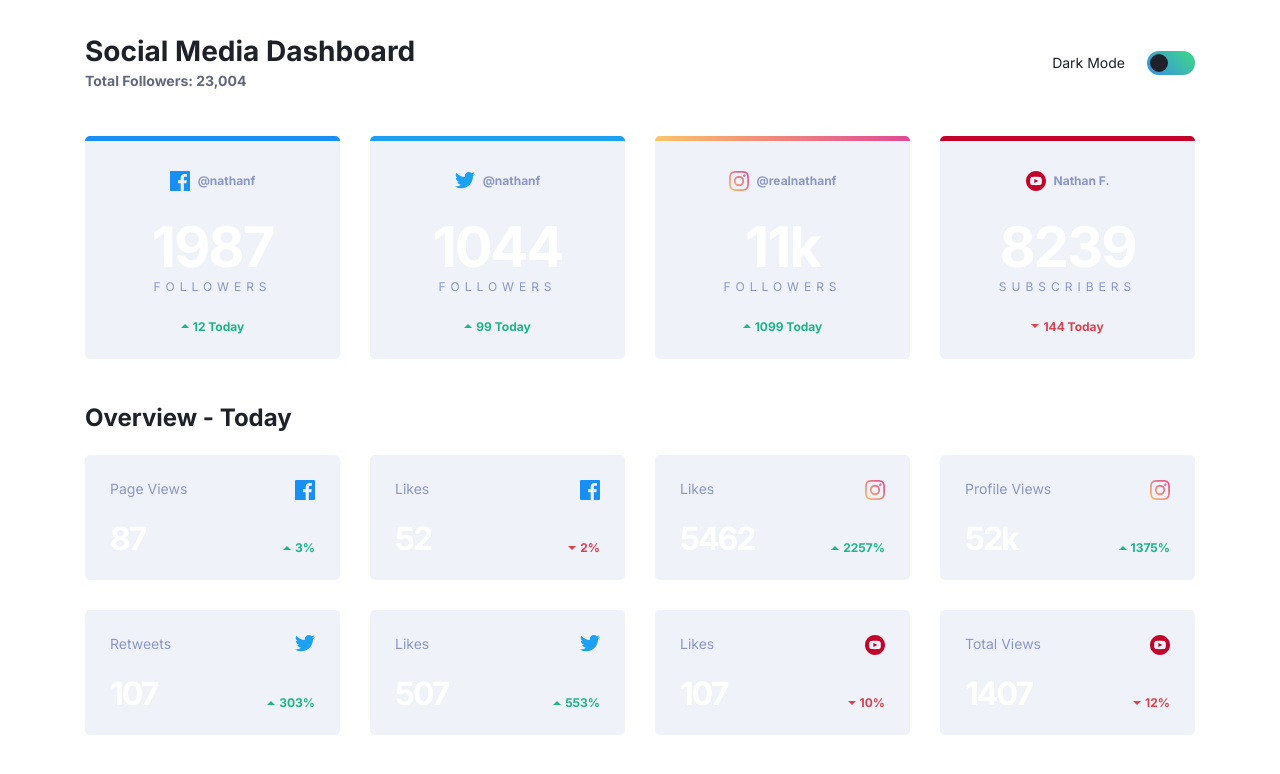
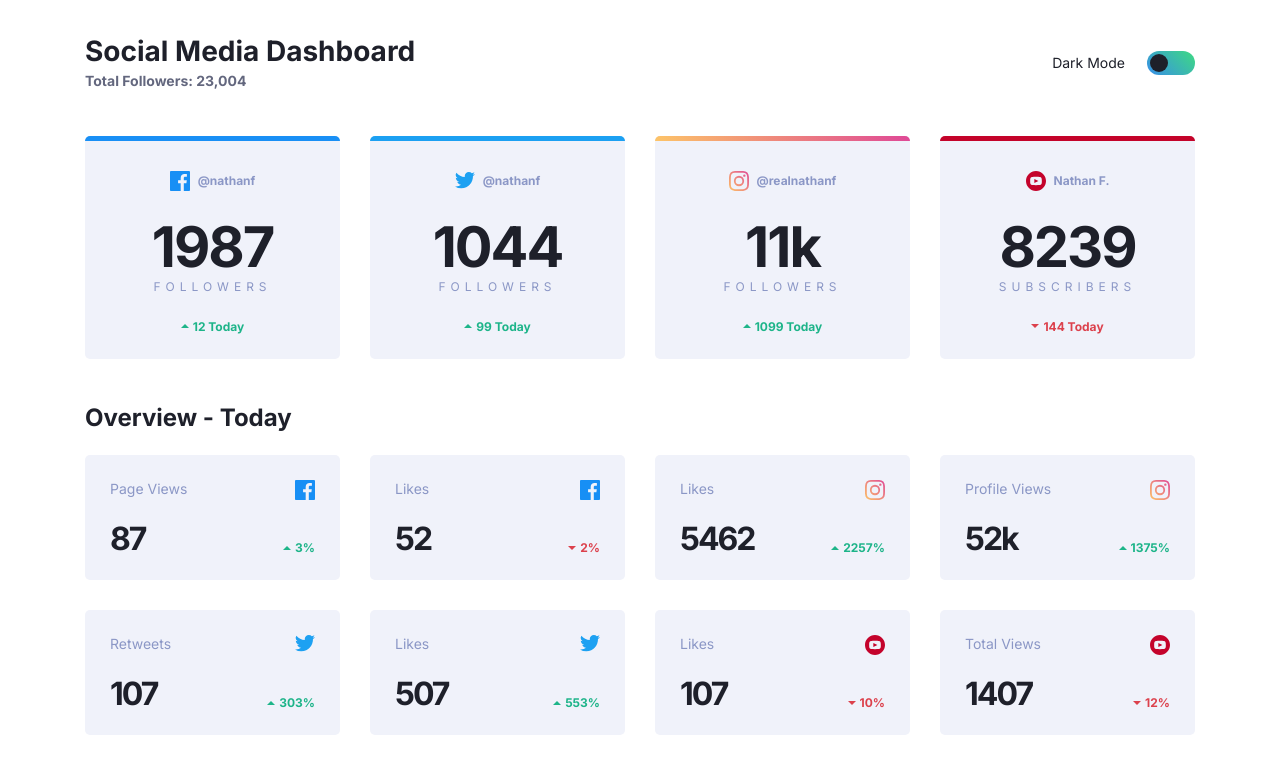
Before and after one commit to Just9krish/Social-Media-Dashboard, a website: page index.html in a window 1280 px wide. Drawn offline with Linux system fonts and the light colour scheme.

Commit message:
working on light and dark mode switching

```diff
--- a/style/scss/components/_card.scss
+++ b/style/scss/components/_card.scss
@@ -103,7 +103,7 @@
   }
 
   &__count {
-    color: var(--dark-text2);
+    color: var(--text-color);
     font-weight: 700;
     letter-spacing: rem(-2);
     line-height: 1;
```
Also changed, not shown: style/css/main.css.
